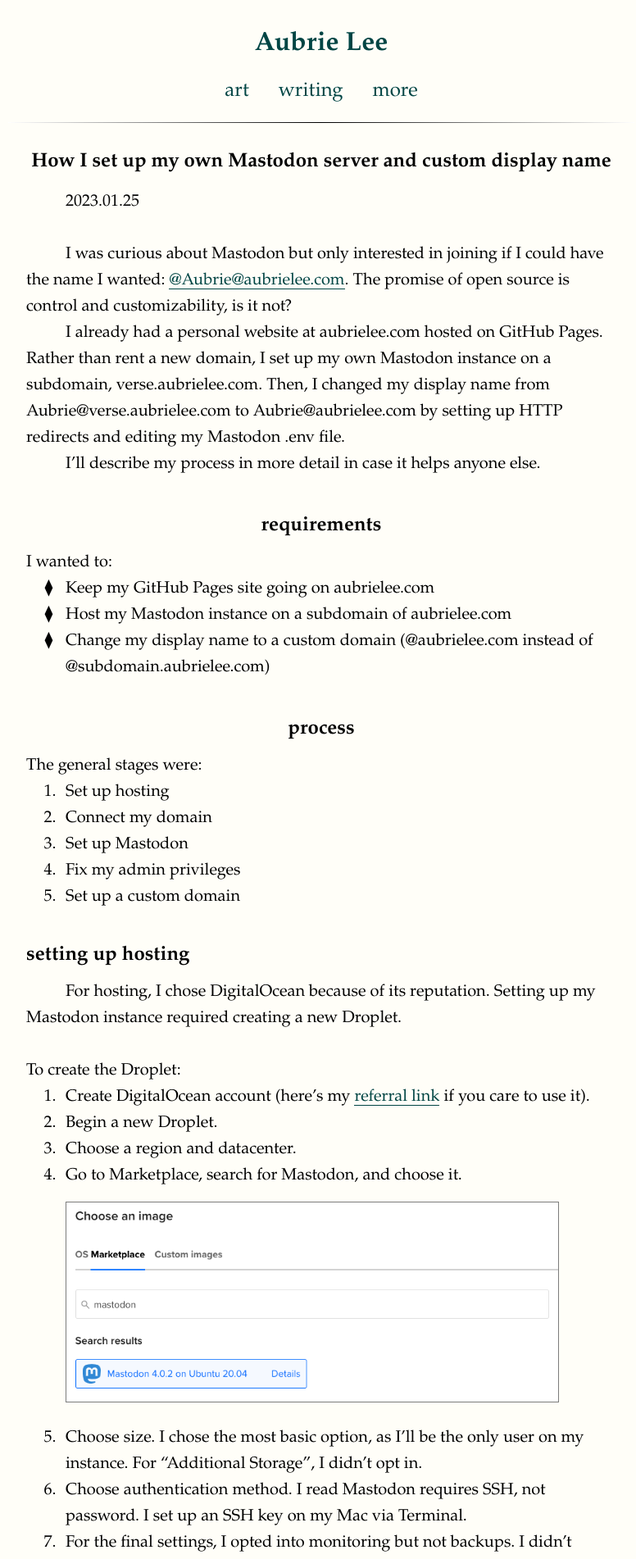
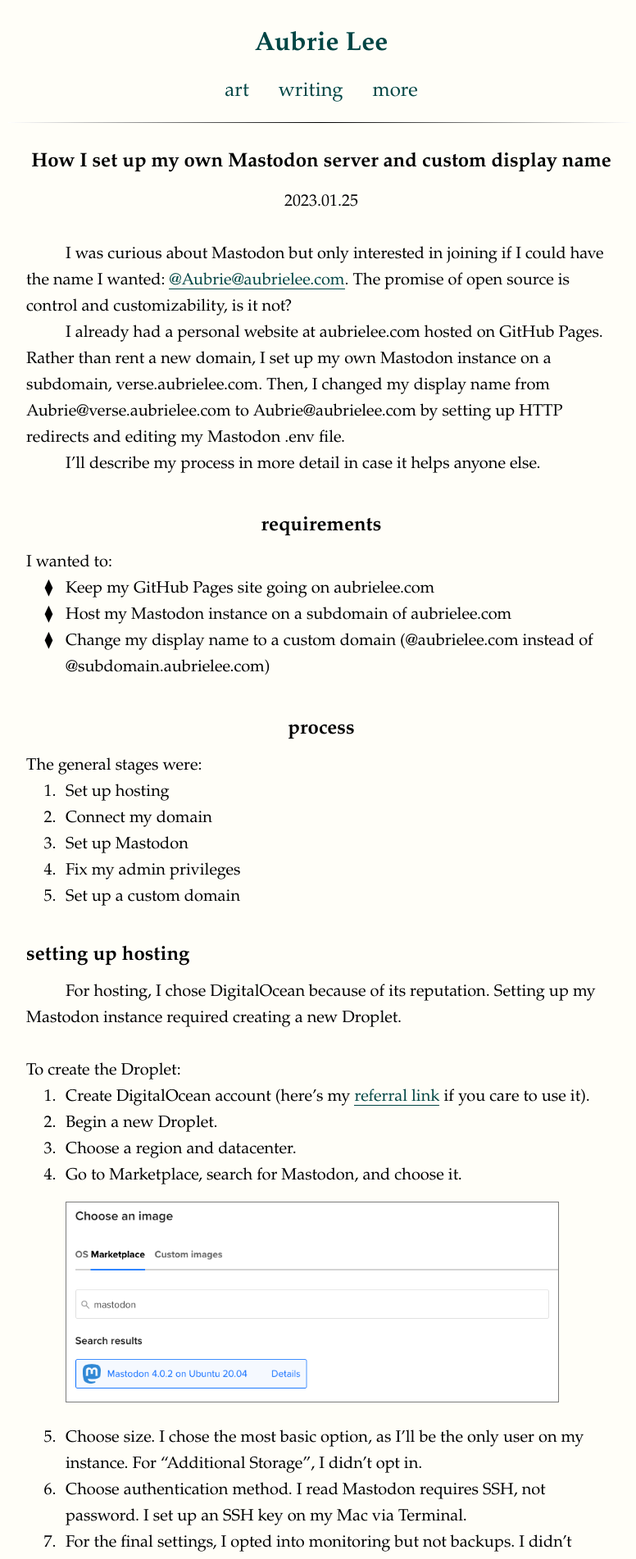
Before and after one commit to aubrielee/aubrielee.github.io, a Jekyll site: the page built from mastodon.md, in a window 1280 px wide. Shown: the top 1902 px of the page at 82% size, without its empty margins (248-1024 px from the left). Built offline with Jekyll 4.4.1, drawn with Linux system fonts in a browser that asks for light colours; nearby versions of some CDN libraries; some web fonts are replaced.

Commit message:
Update mastodon.md

```diff
--- a/mastodon.md
+++ b/mastodon.md
@@ -6,7 +6,7 @@
 # How I set up my own Mastodon server and custom display name
 
 2023.01.25
-{: centeredText}
+{: .centeredText .noIndent}
 
 <br>
 
```
